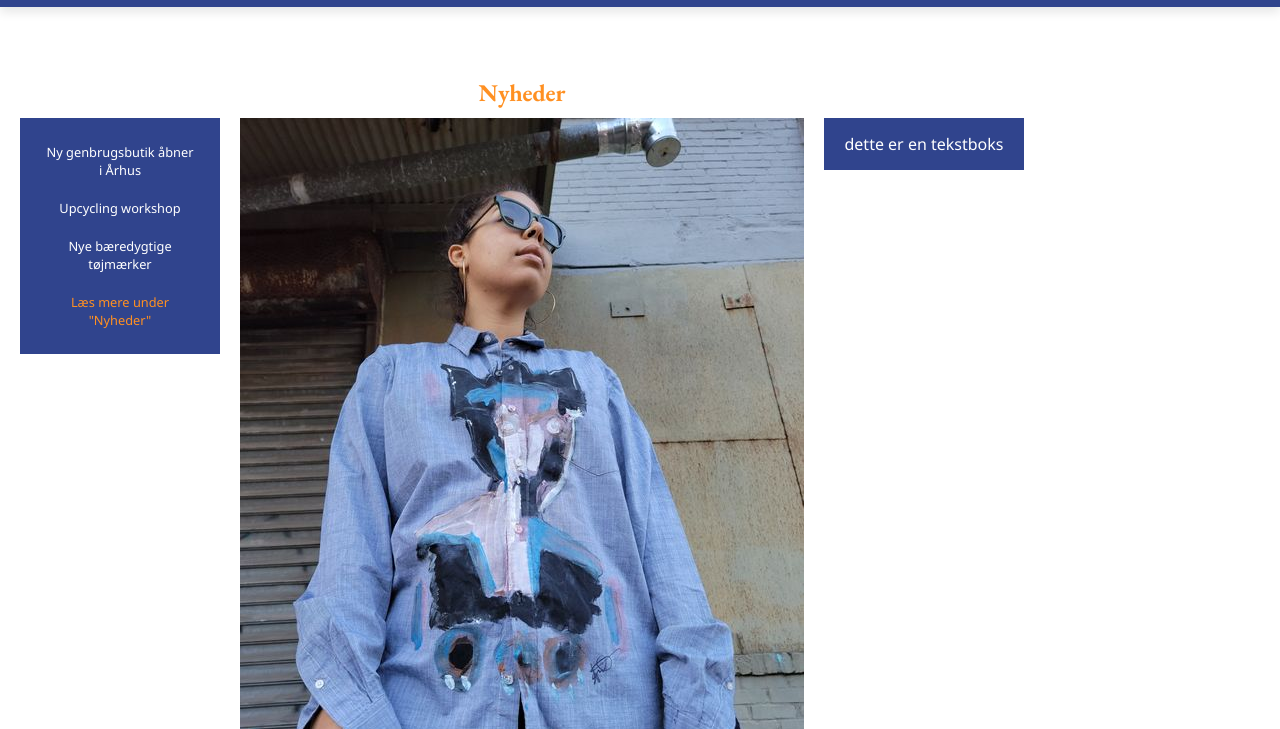
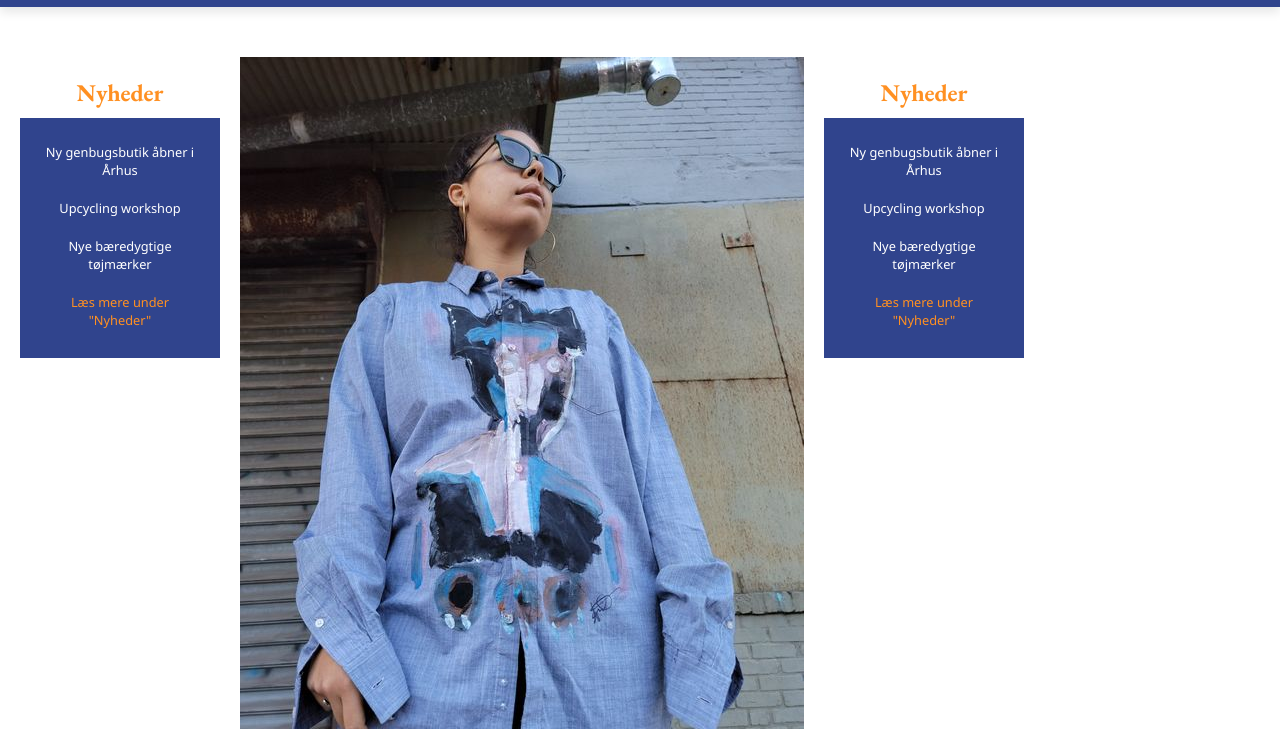
Before and after one commit to andreas893/web-univers-projekt, a plain HTML site: page index.html in a window 1280 px wide. Shown: the part 71-800 px from the top of the page. Drawn offline with nearby package versions, Linux system fonts and the light colour scheme.

Commit message:
content opdateret

```diff
--- a/css/style.css
+++ b/css/style.css
@@ -179,20 +179,14 @@ h2{
 
 
 
-.content {
+.nyhed-afsnit {
     text-align: center; /* Centers the content within this container */
     margin: 20px; /* Optional: Adds some space from the left */
     float: left;
 }
 
-.content h2 {
+.nyhed-afsnit h2 {
     margin-bottom: 10px; /* Adds space between the <h2> and the .nyheder-tekst */
-}
-
-.content-nyheder-mode{
-    display: flex;
-    align-items: flex-start;
-    justify-content: center;
 }
 
 .nyheder-tekst {
@@ -201,36 +195,44 @@ h2{
     padding: 15px;
     text-align: center;
     width: 200px;
-    height: auto;
+    height: 240px;
     font-size: 0.8rem;
-    margin-right: 20px;
 }
 
 .nyheder-tekst p{
     padding: 10px;
 }
 
-.forside-content {
-    display: flex; /* Arrange items in a row */
-    align-items: center; /* Center items vertically */
-    justify-content: center; /* Center items horizontally */
-    margin: 20px; /* Adds some space around the content */
+.forside-content{
+    height: auto;
+    width: 70%;
+    max-width: 100%;
+    display: flex
 }
 
-.forside-img {
-    margin-right: 20px;
+
+
+.mode-afsnit{
+    margin: 20px;
+    float:right;
+    text-align: center;
+
 }
 
-.forside-img img {
-    max-width: 100%;
-    height: auto;
-}
-
-.mode-tekst {
+.mode-tekst{
     background-color: var(--primarycolor);
     color: white;
     padding: 15px;
+    text-align: center;
     width: 200px;
-    height: auto;
-    text-align: center;
+    height: 240px;
+    font-size: 0.8rem;
 }
+
+.mode-tekst p{
+    padding: 10px;
+}
+
+.mode-afsnit h2{
+    margin-bottom: 10px;
+}
--- a/index.html
+++ b/index.html
@@ -63,34 +63,33 @@
 
 
 <main>
-    <section class="content">
+    <section class="nyhed-afsnit">
         <h2 class="nyheder">Nyheder</h2>
-        <section class="content-nyheder-mode">
-            <article class="nyheder-tekst">
-                <p>Ny genbrugsbutik åbner i Århus</p>
-                <p>Upcycling workshop</p>
-                <p>Nye bæredygtige tøjmærker</p>
-                <p><span>Læs mere under "Nyheder"</span></p>
-            </article>
-
-            <aside class="forside-img">
-                <img src="/img/forside-img.jpg" alt="pige med upcyclet tøj">
-            </aside>
-
-            <aside>
-                <article class="mode-tekst">
-                    <p>dette er en tekstboks</p>
-                </article>
-            </aside>
-
-
-
-
-
-
+        <article class="nyheder-tekst">
+            <p>Ny genbugsbutik åbner i Århus</p>
+            <p>Upcycling workshop</p>
+            <p>Nye bæredygtige tøjmærker</p>
+            <p><span>Læs mere under "Nyheder"</span></p>
+        </article>
     </section>
 
 
+    <section class="forside-content">
+        <aside class="aside-img">
+        <img class="forside-img" src="/img/forside-img.jpg" alt="pige med upcyclet tøj">
+        </aside>
+
+       <section class="nyhed-afsnit">
+        <h2 class="nyheder">Nyheder</h2>
+        <article class="nyheder-tekst">
+            <p>Ny genbugsbutik åbner i Århus</p>
+            <p>Upcycling workshop</p>
+            <p>Nye bæredygtige tøjmærker</p>
+            <p><span>Læs mere under "Nyheder"</span></p>
+        </article>
+    </section>
+
+    </section>
 
 
 
```
